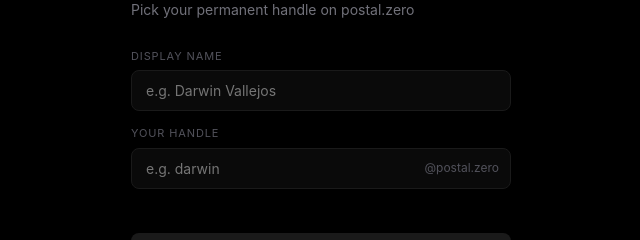
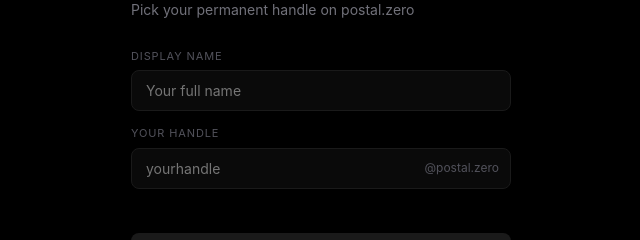
Before and after one commit to agenticvalle/postal-zero, a Next.js app in the folder web/: page /claim in a window 1280 px wide. Shown: the part 312-552 px from the top of the page, without its empty margins (319-959 px from the left). Built offline with nearby package versions, Linux system fonts and the light colour scheme.

Commit message:
fix: remove personal name from claim page examples

```diff
--- a/web/src/app/claim/page.tsx
+++ b/web/src/app/claim/page.tsx
@@ -58,13 +58,13 @@
           <p style={{ color: "#71717a", fontSize: 14, marginBottom: 28 }}>Pick your permanent handle on postal.zero</p>
 
           <span style={label}>display name</span>
-          <input style={inp} placeholder="e.g. Darwin Vallejos" value={form.displayName} onChange={set("displayName")} />
+          <input style={inp} placeholder="Your full name" value={form.displayName} onChange={set("displayName")} />
 
           <span style={label}>your handle</span>
           <div style={{ position: "relative" }}>
             <input
               style={{ ...inp, paddingRight: 120 }}
-              placeholder="e.g. darwin"
+              placeholder="yourhandle"
               value={form.handle}
               onChange={e => {
                 const val = e.target.value.toLowerCase().replace(/[^a-z0-9_-]/g, "")
@@ -105,7 +105,7 @@
           <span style={label}>personal email</span>
           <input
             style={inp}
-            placeholder="e.g. darwin@gmail.com"
+            placeholder="your@email.com"
             value={form.email}
             type="email"
             onChange={set("email")}
```
